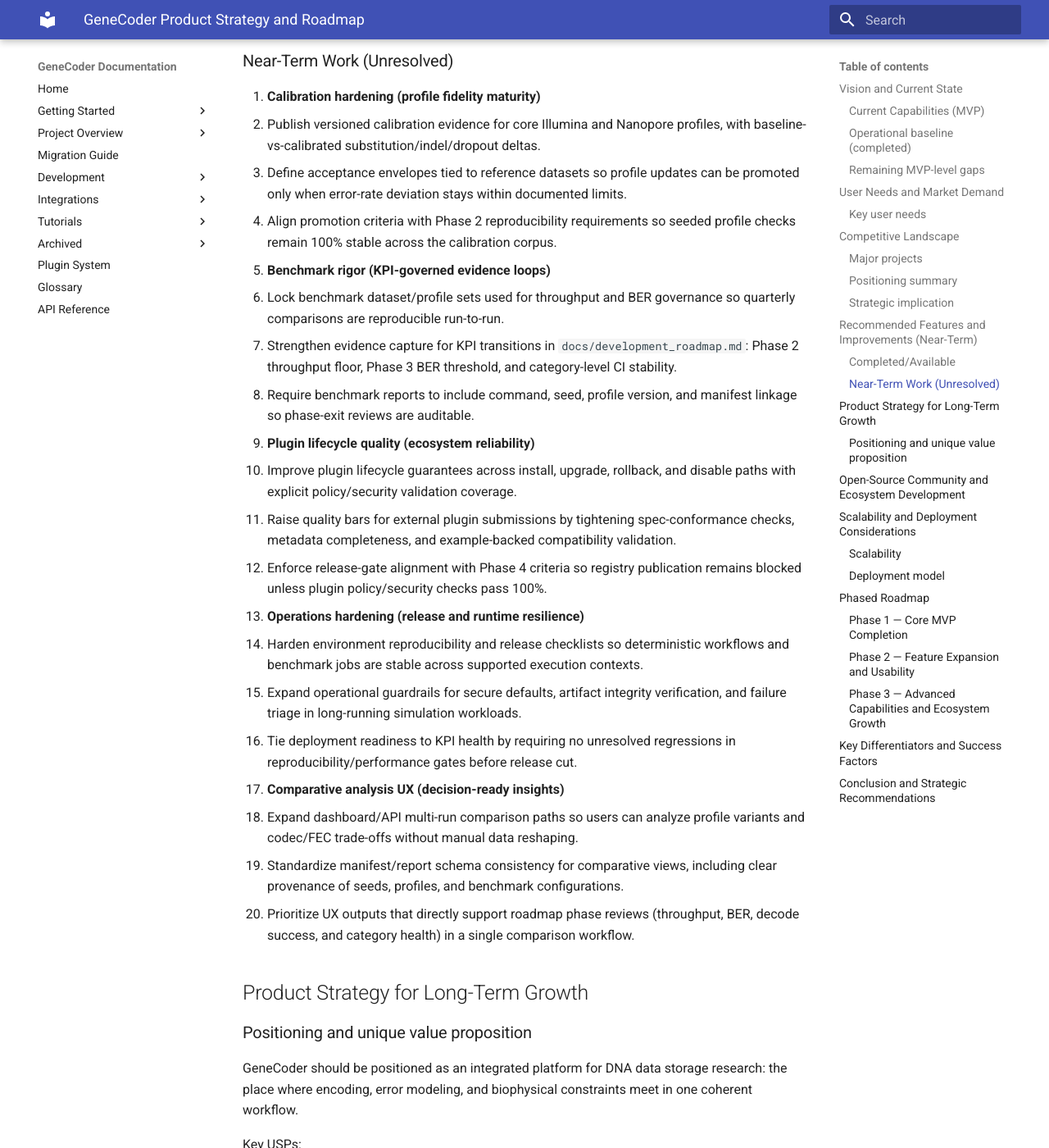
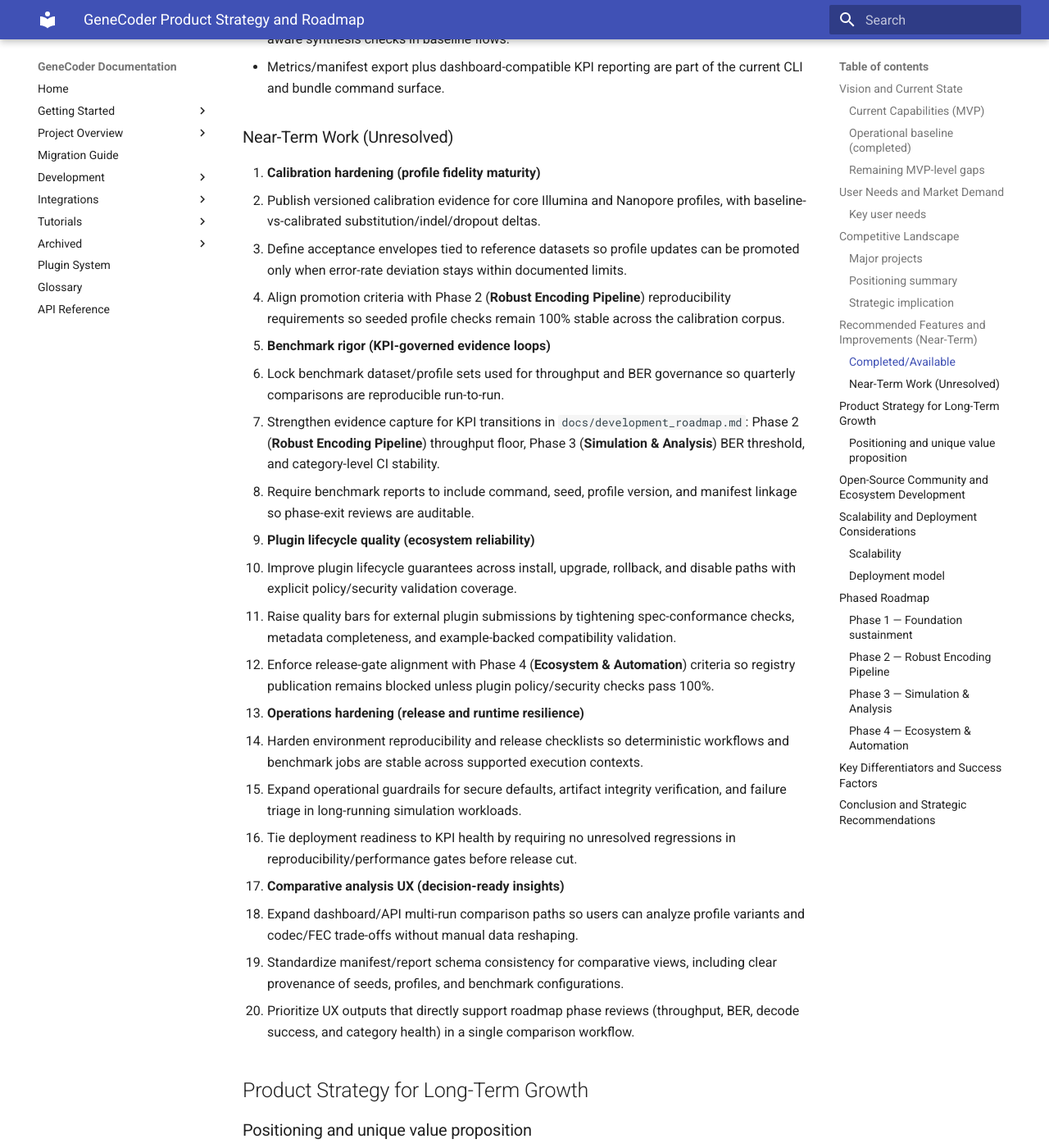
Before and after one commit to d0tTino/GeneCoder, an MkDocs documentation site: the page built from docs/product_strategy.md, in a window 1280 px wide and 1400 px high, scrolled down 4329 px. Shown: the whole window at 82% size. Built offline with MkDocs 1.6.1 and Material for MkDocs 9.7.7, drawn with Linux system fonts in a browser that asks for light colours; some of the changed text lies outside the part shown.

Commit message:
Align strategy docs to canonical Phase 1-4 framework

```diff
--- a/docs/product_strategy.md
+++ b/docs/product_strategy.md
@@ -4,6 +4,10 @@
 > Maintenance rule: whenever strategy documents are edited, this validation date must be re-checked and updated.
 
 ## Vision and Current State
+
+> **Source of truth for phase gates:** [`docs/development_roadmap.md`](development_roadmap.md)
+> governs canonical phase numbering/names and all KPI gate criteria; this
+> strategy document maps objectives to that framework.
 
 GeneCoder is envisioned as a comprehensive DNA data storage simulation platform, addressing the need for an integrated “virtual laboratory” in this emerging field. The goal is to simulate the entire DNA storage pipeline—from digital data encoding into DNA sequences, through molecular processes (synthesis, storage degradation, sequencing errors), and back to decoding—within one unified toolkit. Such a platform promises to accelerate research by enabling system-level insights and rapid in silico experimentation, something fragmented single-purpose tools cannot easily provide. This vision positions GeneCoder as a central hub for DNA storage innovation, fostering collaboration and standardizing how new techniques are evaluated.
 
@@ -95,17 +99,17 @@
 1. **Calibration hardening (profile fidelity maturity)**
    - Publish versioned calibration evidence for core Illumina and Nanopore profiles, with baseline-vs-calibrated substitution/indel/dropout deltas.
    - Define acceptance envelopes tied to reference datasets so profile updates can be promoted only when error-rate deviation stays within documented limits.
-   - Align promotion criteria with Phase 2 reproducibility requirements so seeded profile checks remain 100% stable across the calibration corpus.
+   - Align promotion criteria with Phase 2 (**Robust Encoding Pipeline**) reproducibility requirements so seeded profile checks remain 100% stable across the calibration corpus.
 
 2. **Benchmark rigor (KPI-governed evidence loops)**
    - Lock benchmark dataset/profile sets used for throughput and BER governance so quarterly comparisons are reproducible run-to-run.
-   - Strengthen evidence capture for KPI transitions in `docs/development_roadmap.md`: Phase 2 throughput floor, Phase 3 BER threshold, and category-level CI stability.
+   - Strengthen evidence capture for KPI transitions in `docs/development_roadmap.md`: Phase 2 (**Robust Encoding Pipeline**) throughput floor, Phase 3 (**Simulation & Analysis**) BER threshold, and category-level CI stability.
    - Require benchmark reports to include command, seed, profile version, and manifest linkage so phase-exit reviews are auditable.
 
 3. **Plugin lifecycle quality (ecosystem reliability)**
    - Improve plugin lifecycle guarantees across install, upgrade, rollback, and disable paths with explicit policy/security validation coverage.
    - Raise quality bars for external plugin submissions by tightening spec-conformance checks, metadata completeness, and example-backed compatibility validation.
-   - Enforce release-gate alignment with Phase 4 criteria so registry publication remains blocked unless plugin policy/security checks pass 100%.
+   - Enforce release-gate alignment with Phase 4 (**Ecosystem & Automation**) criteria so registry publication remains blocked unless plugin policy/security checks pass 100%.
 
 4. **Operations hardening (release and runtime resilience)**
    - Harden environment reproducibility and release checklists so deterministic workflows and benchmark jobs are stable across supported execution contexts.
@@ -155,23 +159,29 @@
 
 ## Phased Roadmap
 
-### Phase 1 — Core MVP Completion
+### Phase 1 — Foundation sustainment
 
 - Maintain reproducible baseline operation for shipped Illumina/Nanopore presets.
 - Keep existing codec/FEC workflows stable (including Reed–Solomon and Fountain presets).
 - Sustain reliable CLI/batch encode-simulate-decode workflows with manifest/KPI capture.
 
-### Phase 2 — Feature Expansion and Usability
+### Phase 2 — Robust Encoding Pipeline
 
 - Expand calibrated profile coverage and improve profile-specific validation quality.
 - Strengthen benchmark datasets, comparative analysis tooling, and KPI dashboards.
 - Improve API/documentation ergonomics for reproducible sweeps and experiment sharing.
 
-### Phase 3 — Advanced Capabilities and Ecosystem Growth
+### Phase 3 — Simulation & Analysis
 
 - Grow policy-compliant plugin ecosystem velocity (codecs/FEC/simulators/visualizers).
 - Integrate optional AI/ML-assisted components where they improve benchmarked outcomes.
 - Advance deployment hardening for larger-scale and collaborative execution models.
+
+### Phase 4 — Ecosystem & Automation
+
+- Enforce policy/spec/security automation as hard release gates for plugin registry publication.
+- Mature ecosystem operations with compliance-first contribution workflows and reproducible evidence trails.
+- Scale governance and tooling so quarterly KPI reviews can gate release readiness without manual reconciliation.
 
 ## Key Differentiators and Success Factors
 
```
Also changed, not shown: docs/development_roadmap.md (+4 -0 lines), docs/index.md (+1 -0 lines), docs/manifest.md (+3 -2 lines), docs/roadmap_execution.md (+2 -0 lines).
